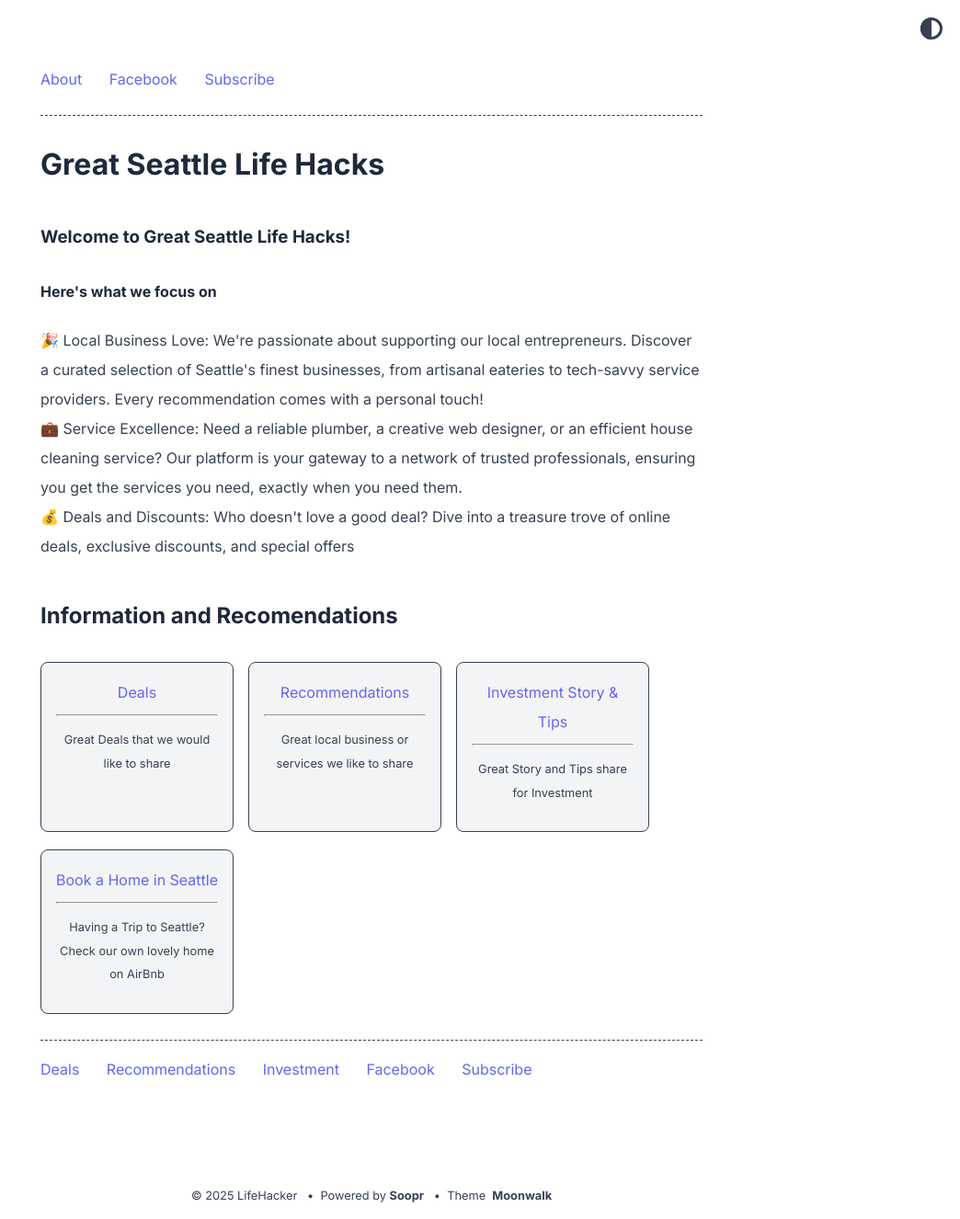
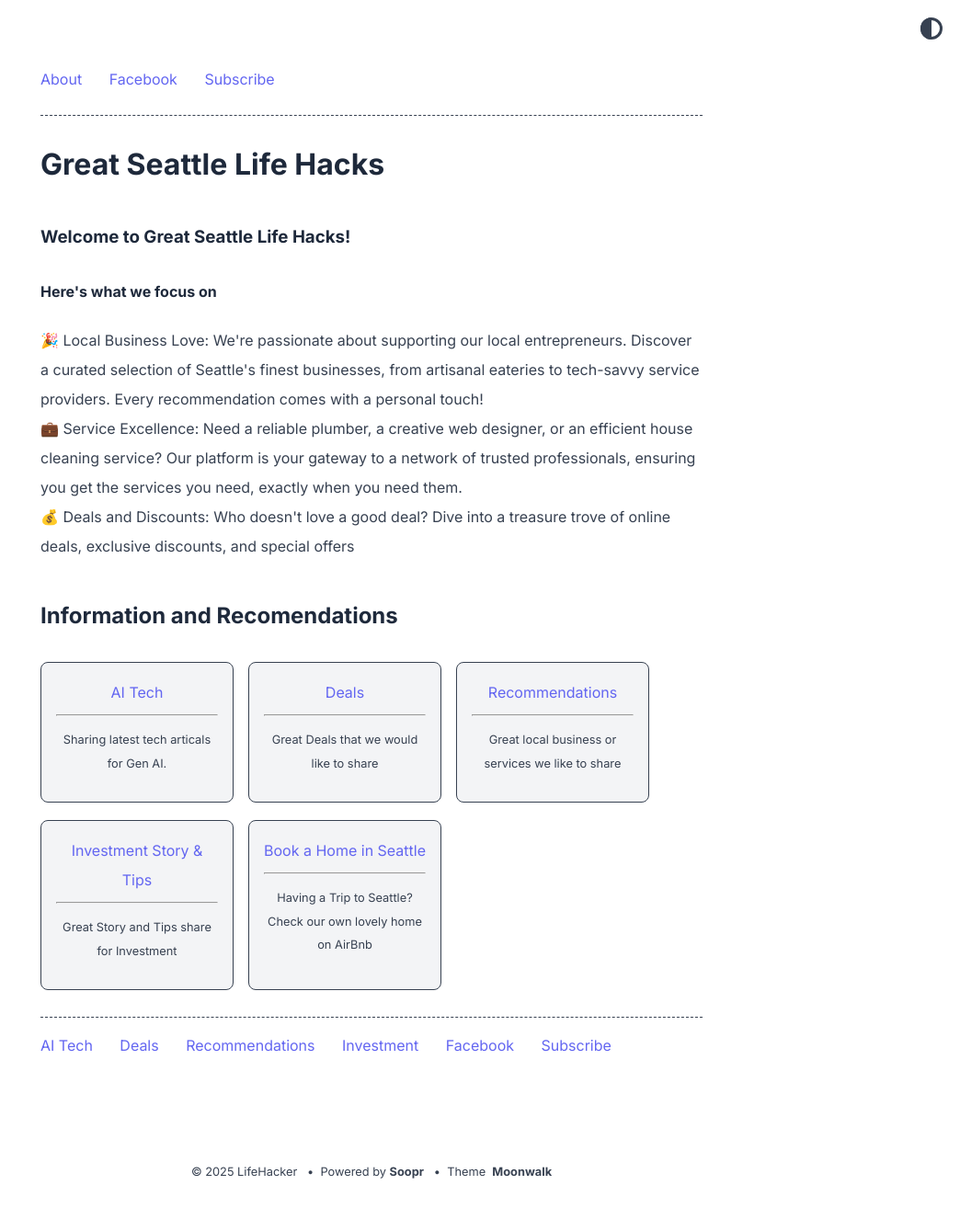
Before and after one commit to jingtingofkirkland/lifehacks, a Jekyll site: the page built from index.md, in a window 1280 px wide. Shown: the whole page at 92% size, without its empty margins (236-1280 px from the left). Built offline with Jekyll 4.4.1, drawn with Linux system fonts in a browser that asks for light colours; after the commit the page ends 1300 px from its top, so only the background shows below that; some of the changed lines change nothing that is shown.

Commit message:
Add Tech

```diff
--- a/_data/home.yml
+++ b/_data/home.yml
@@ -7,6 +7,9 @@ navbar_entries:
     url: subscribe
 
 project_entries:
+  - title: AI Tech
+    url: tech
+    desc: Sharing latest tech articals for Gen AI.
   - title: Deals
     url: share
     desc: Great Deals that we would like to share
@@ -24,6 +27,8 @@ old_project_entries:
 
 footer_entries:
 
+  - title: AI Tech
+    url: tech
   - title: Deals
     url: share
   - title: Recommendations
--- /dev/null
+++ b/tech.md
@@ -0,0 +1,30 @@
+---
+layout: post
+title: Business Shares
+---
+<script>
+window.fbq('track', 'ViewContent', {"content_ids": "tech"});
+</script>
+
+
+This page sharing the latest articals about AI tech
+## Gen AI
+
+### What is GenAI?
+
+GenAI refers to Generative Artificial Intelligence. This is a subset of artificial intelligence focused on creating new content, which can include text, images, music, or even video, that is similar to what humans produce. Here's a brief overview:
+
+* Text Generation: This involves creating human-like text based on patterns learned from vast datasets. Examples include chatbots, text completion in writing tools, and automated content creation for articles or social media.
+
+* Image Generation: Systems like DALL-E or Midjourney can generate new images from textual descriptions, essentially turning words into visual art.
+
+* Music and Audio: AI can compose music, generate sounds, or even mimic voices for synthetic speech.
+
+* Video: More complex, but AI can assist in creating or altering video content, from simple animations to deepfakes.
+
+GenAI uses models like neural networks, particularly those known as Generative Adversarial Networks (GANs) or transformers for language tasks, to learn from existing data and then generate new instances. The key aspect is that these models do not just replicate but create new content with elements that might not exist in the training data.
+
+
+### Learning Articals
+* [What is RAG?](https://www.youtube.com/watch?v=T-D1OfcDW1M&t=18s)
+* [Setup Your Own Offline AI](https://www.youtube.com/watch?v=JpQC0W91E6k)
```
